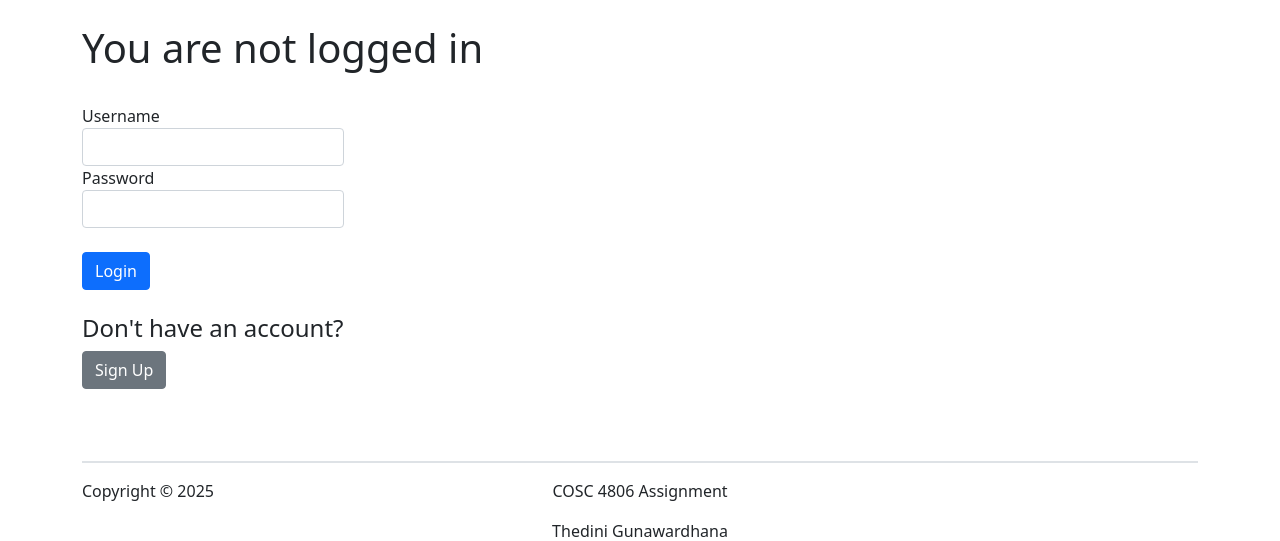
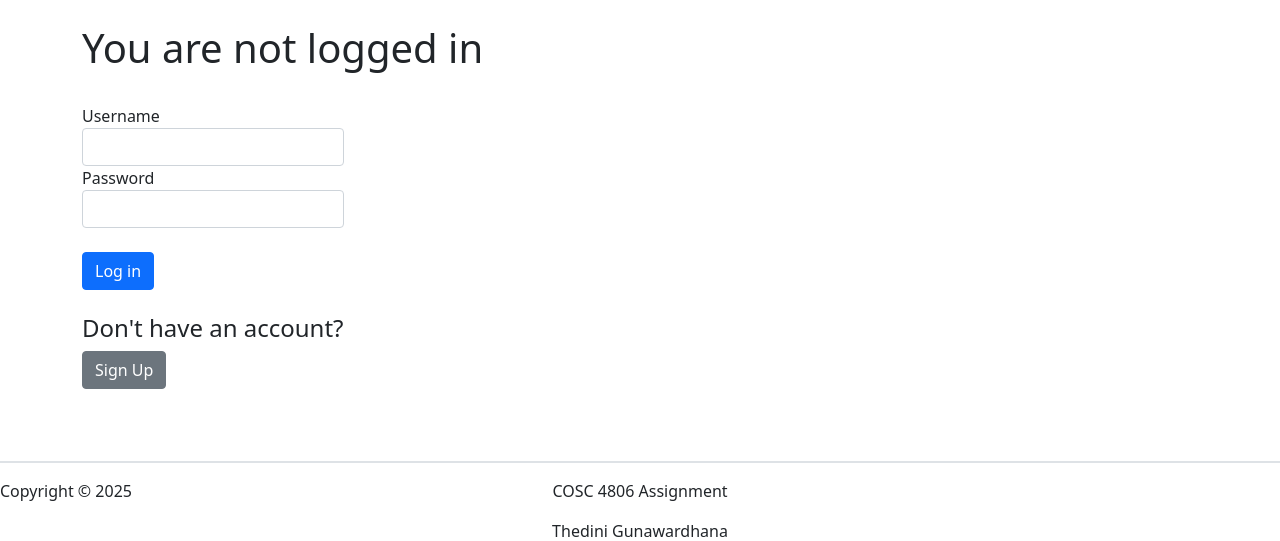
Before and after one commit to tgunawardhana/COSC-4806-Project, a PHP site: page /login in a window 1280 px wide. Shown: the part 56-597 px from the top of the page. Run offline with PHP 8.4, Linux system fonts and the light colour scheme; data that the repository does not hold is empty.

Commit message:
Updated log in button text

```diff
--- a/app/views/login/index.php
+++ b/app/views/login/index.php
@@ -24,7 +24,7 @@
 				<input required type="password" class="form-control" name="password">
 			</div>
             <br>
-		    <button type="submit" class="btn btn-primary">Login</button>
+		    <button type="submit" class="btn btn-primary">Log in</button>
 		</fieldset>
 
 			<?php if (isset($success) && $success != ""  ) { ?>
@@ -65,4 +65,6 @@
 
 	</div>
 </div>
+	</div>
+	</main>
     <?php require_once 'app/views/templates/footer.php' ?>
--- a/app/views/templates/omdbHeader.php
+++ b/app/views/templates/omdbHeader.php
@@ -65,7 +65,7 @@
 
 
           <li class="d-flex">
-            <button class="btn btn-outline-light" onclick="window.location.href='/login'">Login</button>
+            <button class="btn btn-outline-light" onclick="window.location.href='/login'">Log in</button>
           </li>
 
     </div>
```
